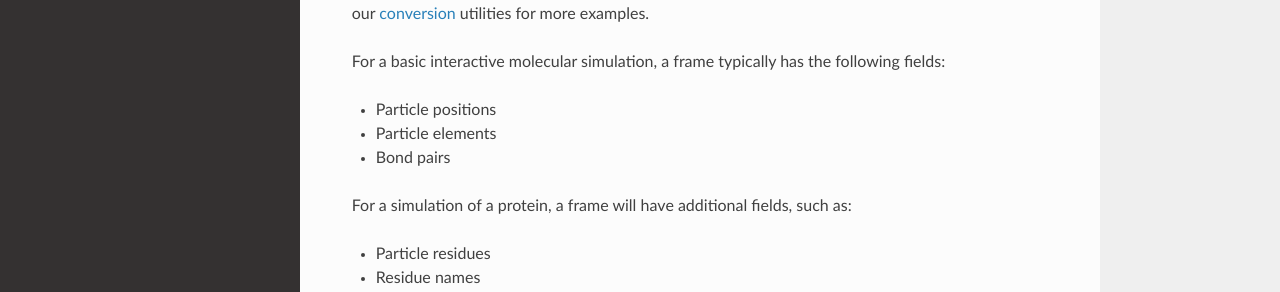
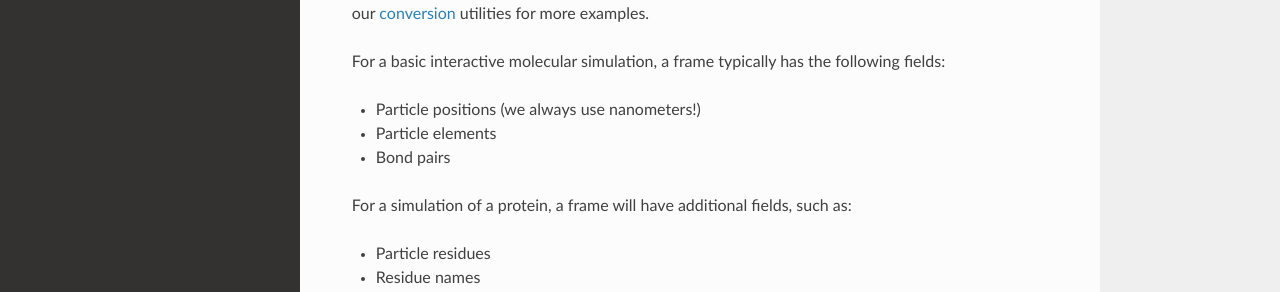
Before and after one commit to IRL2/nanover-docs, a Sphinx documentation site: the page built from source/concepts/frames.rst, in a window 1280 px wide and 1213 px high. Shown: the part 470-762 px from the top of the window. Built offline with Sphinx 7.4.7 and the Read the Docs theme 2.0.0, drawn with Linux system fonts in a browser that asks for light colours; pages that are not in the unit, such as notebooks, are missing from menus; the version number could not be read and is left out.

Commit message:
Update frames.rst

```diff
--- a/source/concepts/frames.rst
+++ b/source/concepts/frames.rst
@@ -19,7 +19,7 @@ or some of our `conversion <../../python/narupa.openmm.converter>`_  utilities f
 
 For a basic interactive molecular simulation, a frame typically has the following fields:
 
-* Particle positions
+* Particle positions (we always use nanometers!)
 * Particle elements
 * Bond pairs
 
```
